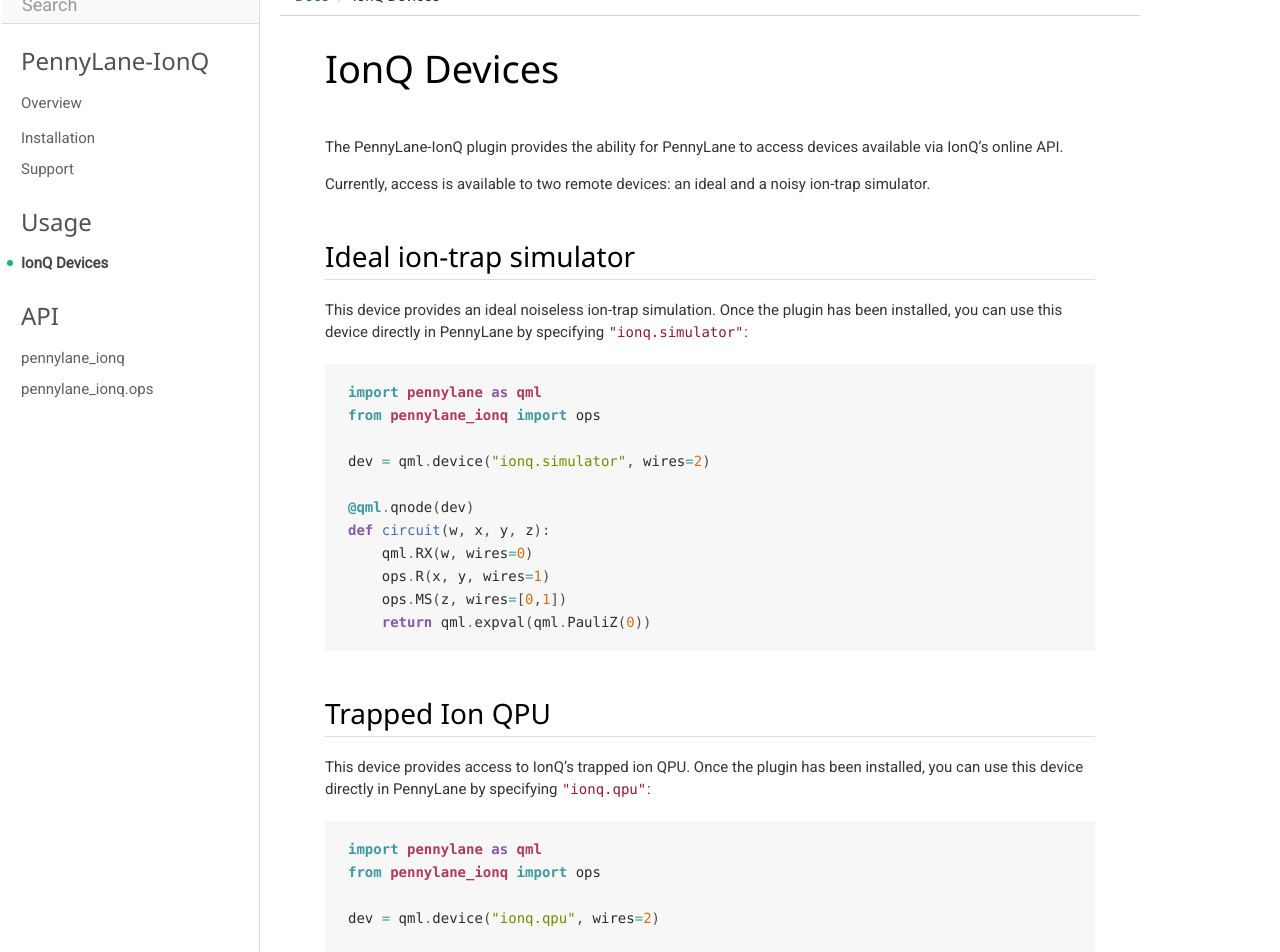
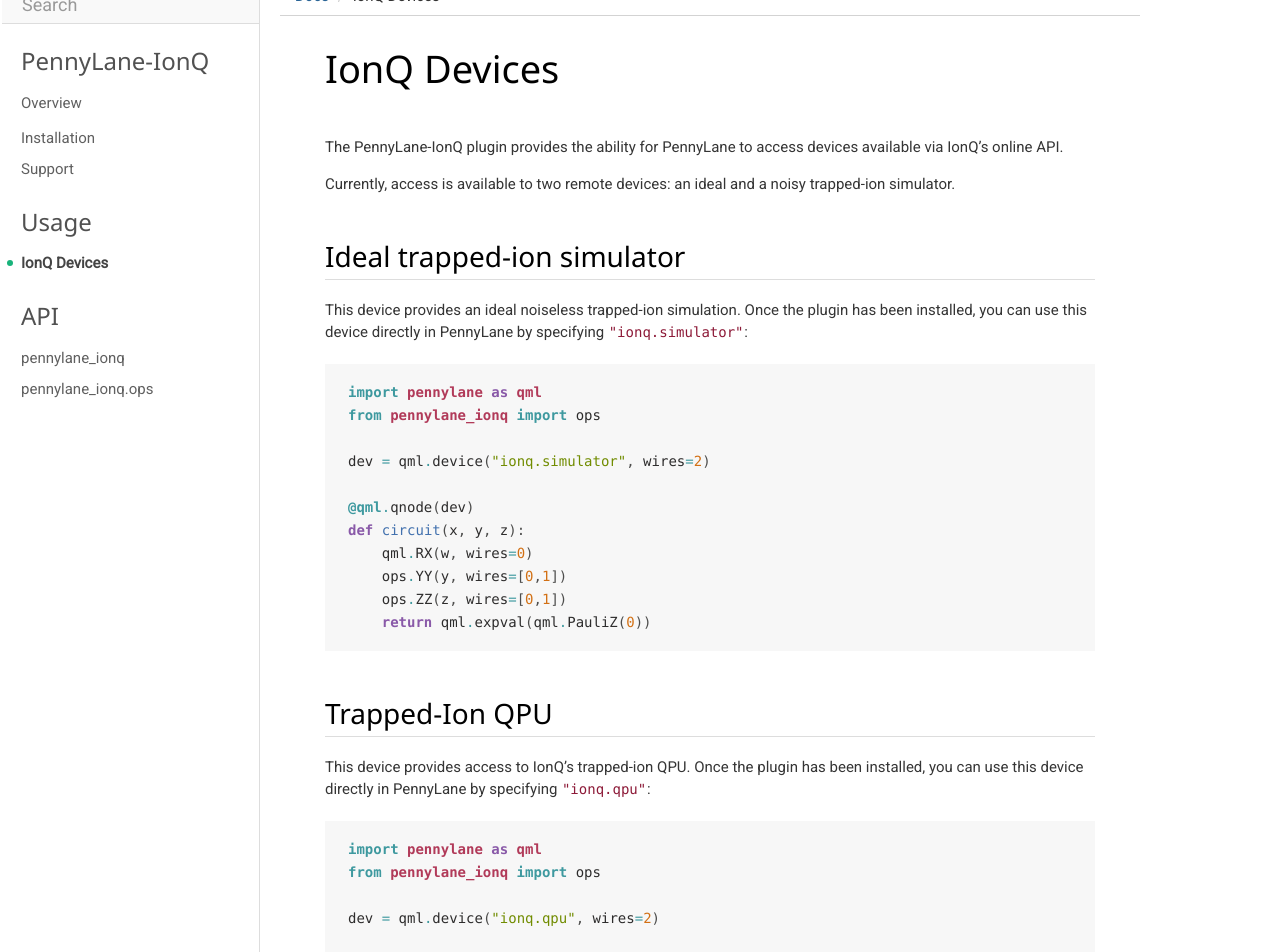
Before and after one commit to PennyLaneAI/PennyLane-IonQ, a Sphinx documentation site: the page built from doc/devices.rst, in a window 1280 px wide and 1400 px high. Shown: the part 350-1302 px from the top of the window. Built offline with Sphinx 7.4.7, drawn with Linux system fonts in a browser that asks for light colours; nearby versions of some CDN libraries.

Commit message:
Apply suggestions from code review

```diff
--- a/README.rst
+++ b/README.rst
@@ -38,7 +38,7 @@
 
 .. header-end-inclusion-marker-do-not-remove
 
-The plugin documentation can be found here: `PennyLane-IonQ <https://pennylane-ionq.readthedocs.io/en/latest/>`__.
+The plugin documentation can be found `here <https://pennylane-ionq.readthedocs.io/en/latest/>`__.
 
 Features
 ========
--- a/doc/devices.rst
+++ b/doc/devices.rst
@@ -5,15 +5,15 @@
 devices available via IonQ's online API.
 
 Currently, access is available to two remote devices: an ideal and
-a noisy ion-trap simulator.
+a noisy trapped-ion simulator.
 
 .. raw::html
     <section id="simulator">
 
-Ideal ion-trap simulator
+Ideal trapped-ion simulator
 ------------------------
 
-This device provides an ideal noiseless ion-trap simulation.
+This device provides an ideal noiseless trapped-ion simulation.
 Once the plugin has been installed, you can use this device
 directly in PennyLane by specifying ``"ionq.simulator"``:
 
@@ -25,20 +25,20 @@
     dev = qml.device("ionq.simulator", wires=2)
 
     @qml.qnode(dev)
-    def circuit(w, x, y, z):
+    def circuit(x, y, z):
         qml.RX(w, wires=0)
-        ops.R(x, y, wires=1)
-        ops.MS(z, wires=[0,1])
+        ops.YY(y, wires=[0,1])
+        ops.ZZ(z, wires=[0,1])
         return qml.expval(qml.PauliZ(0))
 
 .. raw::html
     </section>
     <section id="qpu">
 
-Trapped Ion QPU
+Trapped-Ion QPU
 ---------------
 
-This device provides access to IonQ's trapped ion QPU.
+This device provides access to IonQ's trapped-ion QPU.
 Once the plugin has been installed, you can use this device
 directly in PennyLane by specifying ``"ionq.qpu"``:
 
```
